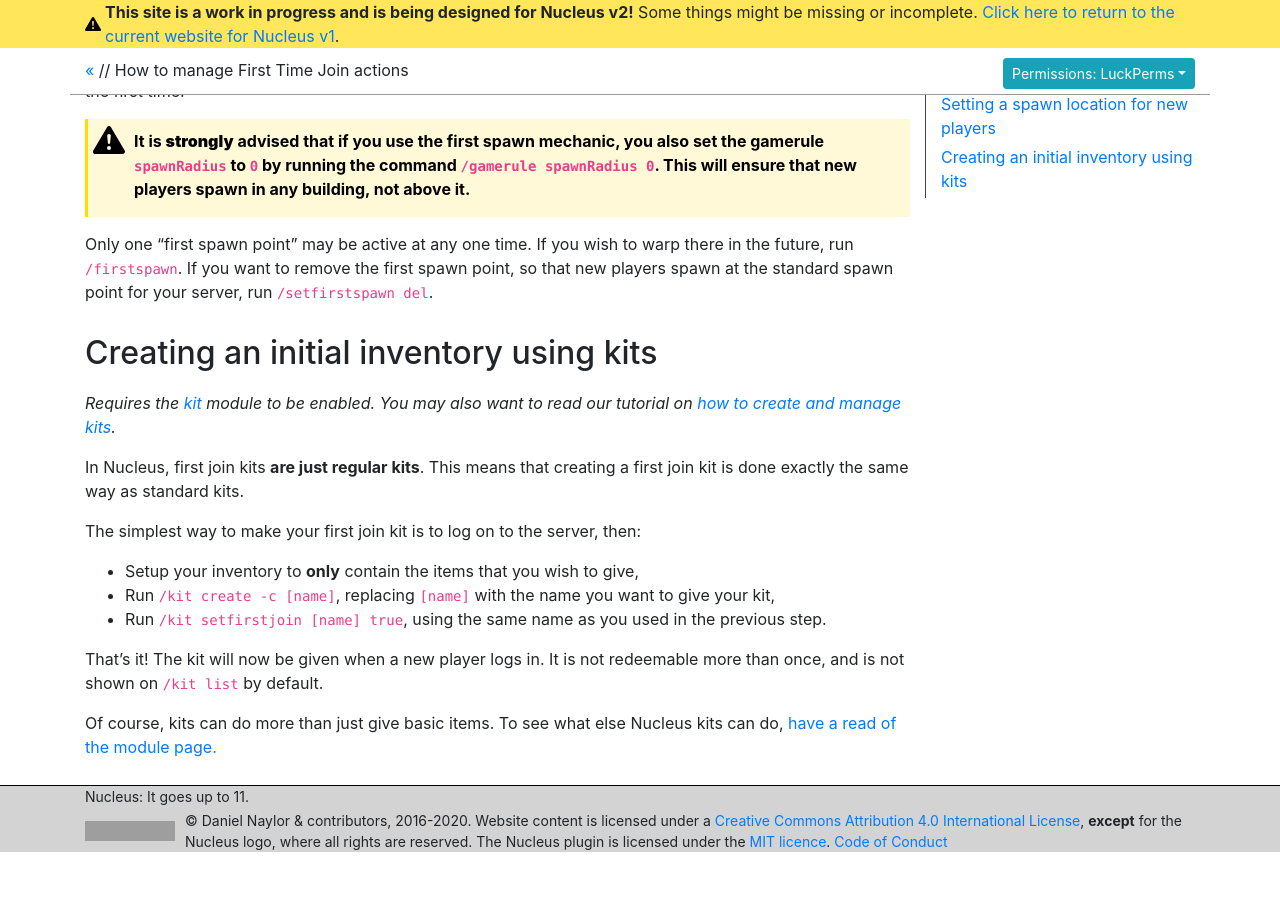
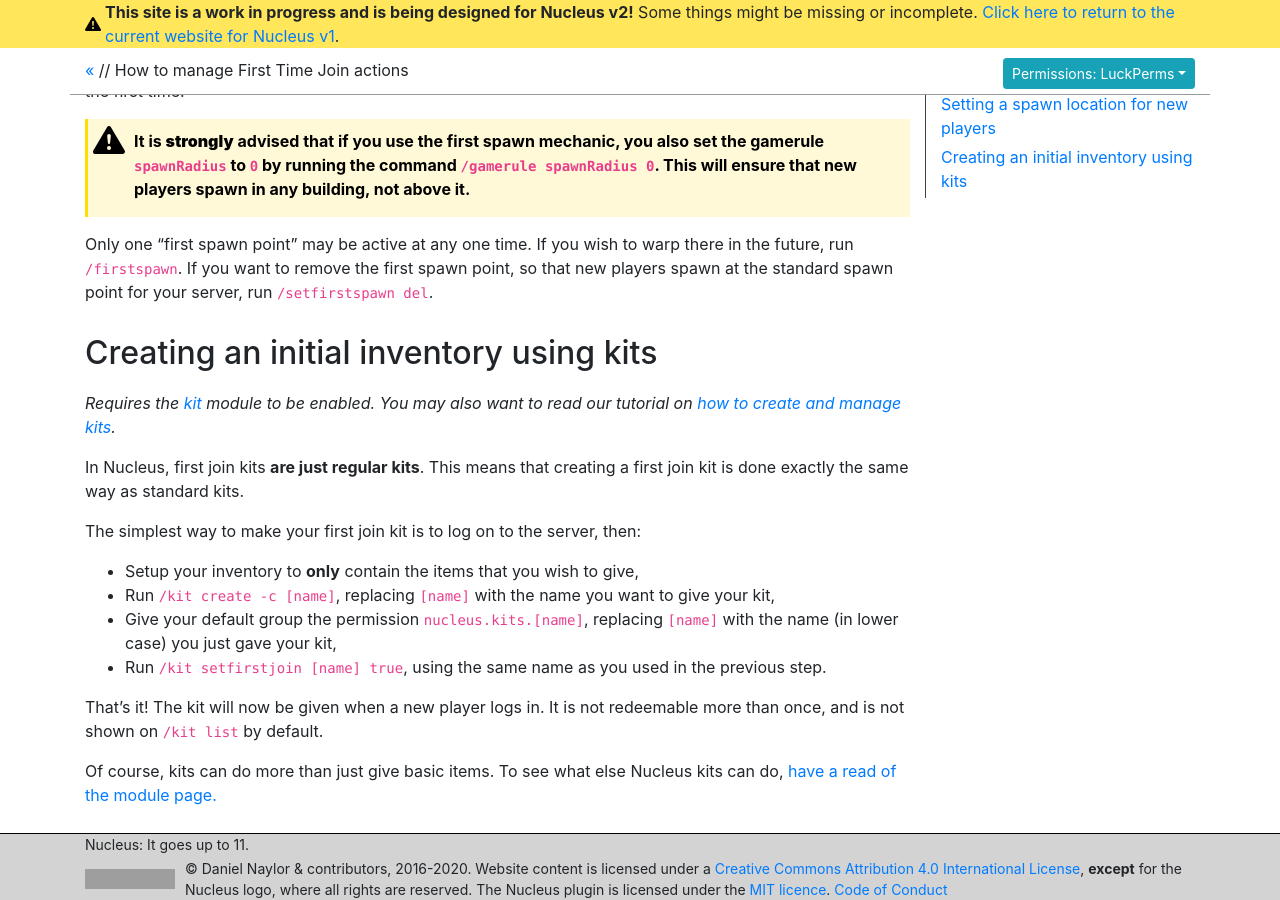
Before and after one commit to NucleusPowered/site-v2, a Jekyll site: the page built from docs/howto/firsttime.md, in a window 1280 px wide and 900 px high, scrolled down 529 px. Built offline with Jekyll 4.4.1, drawn with Linux system fonts in a browser that asks for light colours; before the commit the page ends 1381 px from its top, so only the background shows below that; grey boxes are pictures that could not be loaded.

Commit message:
This permission is important

```diff
--- a/docs/howto/firsttime.md
+++ b/docs/howto/firsttime.md
@@ -40,6 +40,8 @@
 
  * Setup your inventory to **only** contain the items that you wish to give,
  * Run `/kit create -c [name]`, replacing `[name]` with the name you want to give your kit,
+ * Give your default group the permission `nucleus.kits.[name]`, replacing `[name]` with the name (in lower case) you
+ just gave your kit,
  * Run `/kit setfirstjoin [name] true`, using the same name as you used in the previous step.
 
 That's it! The kit will now be given when a new player logs in. It is not redeemable more than once, and is not shown on
```
